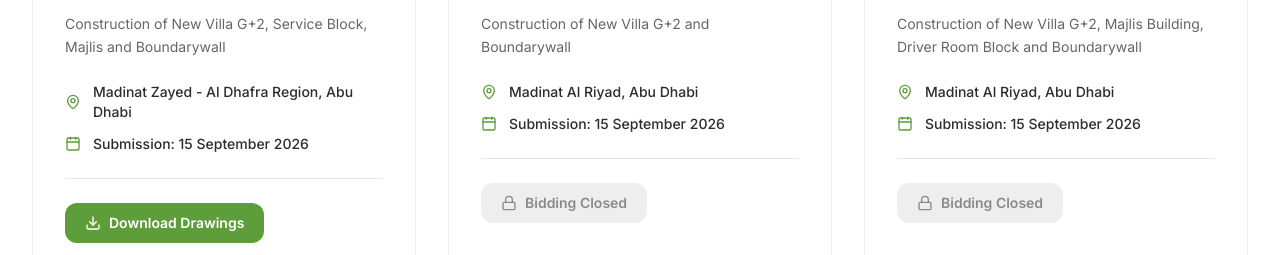
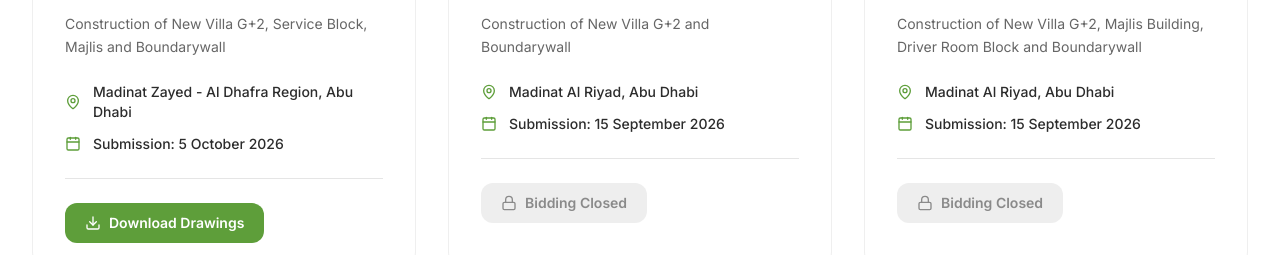
Before and after one commit to sherry2k/ubec-website, a React (Vite) app: page / in a window 1280 px wide. Shown: the part 4220-4475 px from the top of the page. Built offline with nearby package versions, Linux system fonts and the light colour scheme.

Commit message:
Update submission date for Villa project

```diff
--- a/src/data/content.ts
+++ b/src/data/content.ts
@@ -200,7 +200,7 @@ export const TENDERS = [
     projectName: 'Villa  - سعيد محمد طريم العامري',
     title: 'Residential Private Villa',
     location: 'Madinat Zayed - Al Dhafra Region, Abu Dhabi',
-    submissionDate: '2026-09-15',
+    submissionDate: '2026-10-05',
     description: 'Construction of New Villa G+2, Service Block, Majlis and Boundarywall',
     drawingsLink: 'https://we.tl/t-6eochpMXVRy9Cbya',
     image: IMAGES.tender1,
```
